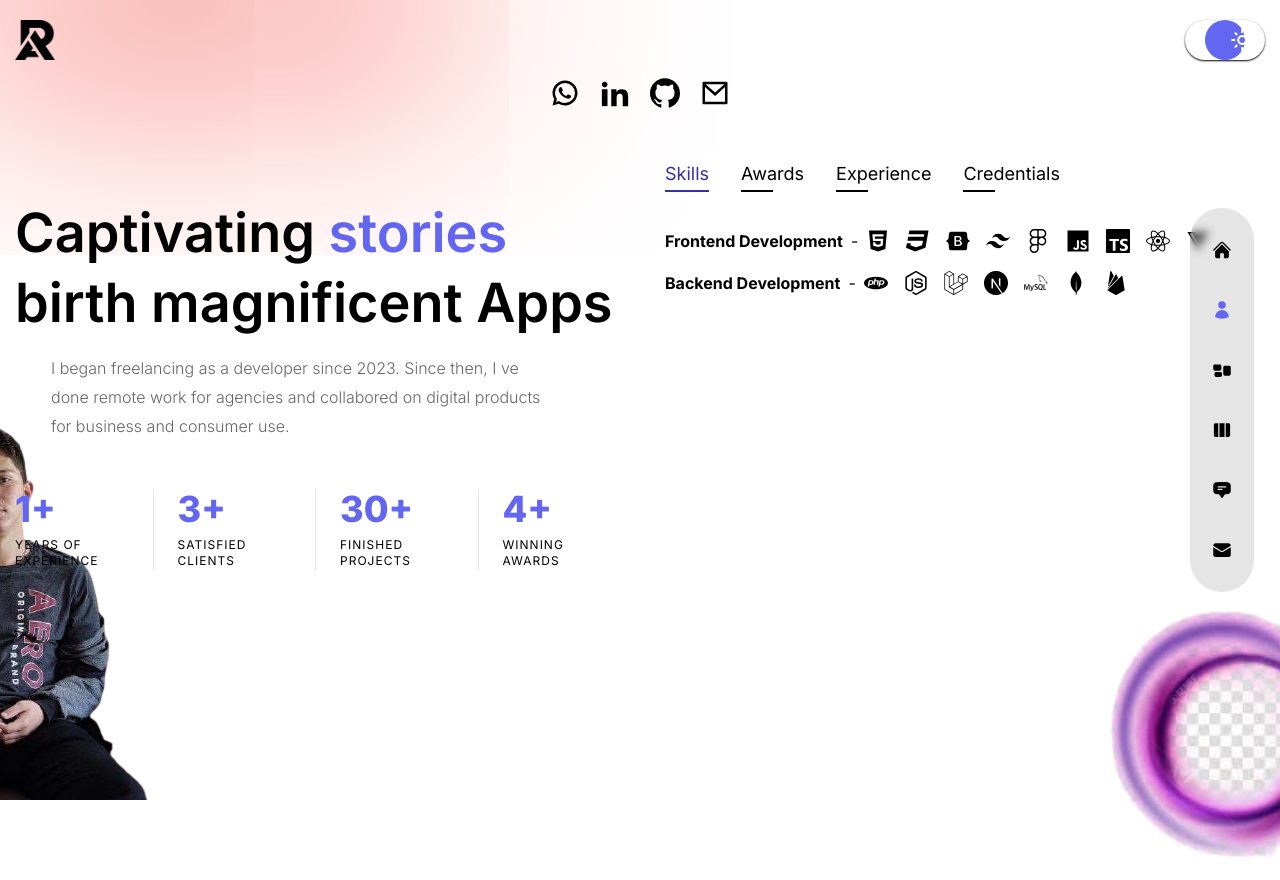
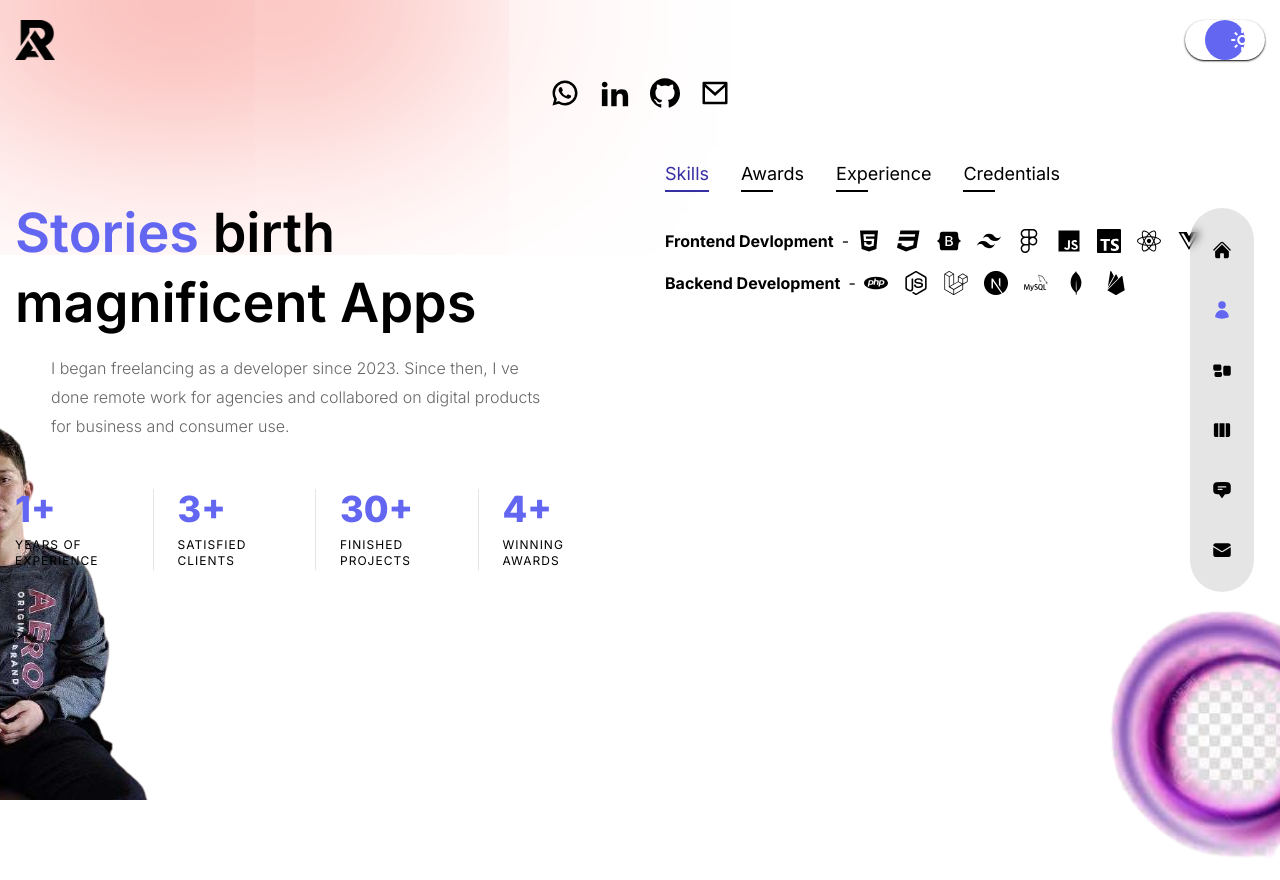
Before and after one commit to StarLordCraft/portfolio, a Next.js app: page /en/about in a window 1280 px wide. Shown: the top 880 px of the page. Built offline with nearby package versions, Linux system fonts and the light colour scheme.

Commit message:
translate en locale for the about page

```diff
--- a/src/app/[lang]/about/_components/AboutHero.tsx
+++ b/src/app/[lang]/about/_components/AboutHero.tsx
@@ -3,9 +3,10 @@ import { useState } from 'react';
 import Link from 'next/link';
 
 import { AboutDataItem, InfoItem } from '@/app/[lang]/about/page';
+import { Locale } from '@/i18n.config';
 
 export default function AboutHero({
-  aboutData,
+  aboutData
 }: {
   aboutData: AboutDataItem[];
 }) {
@@ -49,7 +50,7 @@ export default function AboutHero({
                     className=' hover:text-indigo-500 dark:hover:text-accent relative after:w-8 after:h-[2px] after:bg-black after:dark:bg-white
                     after:absolute after:left-0 after:-bottom-1 after:transition-all after:duration-300
                         hover:after:w-full hover:after:bg-indigo-500 dark:hover:after:bg-accent'>
-                    See Proof
+                    {item.proof}
                   </Link>
                 )}
 
--- a/src/app/[lang]/about/page.tsx
+++ b/src/app/[lang]/about/page.tsx
@@ -27,11 +27,15 @@ import {
   SiMysql,
 } from 'react-icons/si';
 
+import type { Locale } from '@/i18n.config';
+import { getDictionary } from '@/lang/dictionary';
+
 export interface InfoItem {
   readonly title: string;
   readonly stage?: string;
   readonly icons?: React.JSX.Element[];
   readonly link?: Url;
+  readonly proof?: string;
 }
 
 export interface AboutDataItem {
@@ -40,12 +44,19 @@ export interface AboutDataItem {
   readonly icons?: React.JSX.Element[];
 }
 
+
+export default async function Page({
+  params,
+}: {
+  params: { lang: Locale };
+}) {
+  const locale = await getDictionary(params.lang, 'about');
   const aboutData: AboutDataItem[] = [
     {
-    title: 'skills',
+      title: locale.skills.title,
       info: [
         {
-        title: 'Frontend Development',
+          title: locale.skills.frontend,
           icons: [
             <FaHtml5 key={1} />,
             <FaCss3 key={2} />,
@@ -59,7 +70,7 @@ const aboutData: AboutDataItem[] = [
           ],
         },
         {
-        title: 'Backend Development',
+          title: locale.skills.backend,
           icons: [
             <SiPhp key={1} />,
             <SiNodedotjs key={2} />,
@@ -73,44 +84,44 @@ const aboutData: AboutDataItem[] = [
       ],
     },
     {
-    title: 'awards',
+      title: locale.awards.title,
       info: [
         {
-        title: '+30.000,00 R$ High School Scholarship',
+          title: locale.awards.school,
           stage: '2020 - 2022',
           link: 'https://portal.montesclaros.mg.gov.br/noticia/educacao/prefeitura-realiza-cerimonia-de-encerramento-do-projeto-eu-vou-fazer-a-prova-brasil',
+          proof: locale.awards.proof,
         },
         {
-        title: 'Silver Medal - OBA',
+          title: locale.awards.OBA2020,
           stage: '2020 - 2021',
           link: 'http://www.oba.org.br/site/index.php/zerouminforma.com.br/estudante-da-escola-do-sesi-de-dourados-recebe-medalha-de-ouro-na-olimpiada-brasileira-de-astronomia-e-astronautica/?p=conteudo&idcat=22&pag=conteudo&acao=mostra&idaluno=2483&olimp=oba&ed=2020',
+          proof: locale.awards.proof,
         },
         {
-        title: 'Gold Medal - OBA',
+          title: locale.awards.OBA2021,
           stage: '2021 - 2022',
           link: 'http://www.oba.org.br/site/index.php/zerouminforma.com.br/estudante-da-escola-do-sesi-de-dourados-recebe-medalha-de-ouro-na-olimpiada-brasileira-de-astronomia-e-astronautica/?p=conteudo&idcat=22&pag=conteudo&acao=mostra&idaluno=413251&olimp=oba&ed=2021',
+          proof: locale.awards.proof,
         },
         {
-        title: 'Bronze Medal - OBA',
+          title: locale.awards.OBA2022,
           stage: '2022 - 2023',
           link: 'http://www.oba.org.br/site/index.php/zerouminforma.com.br/estudante-da-escola-do-sesi-de-dourados-recebe-medalha-de-ouro-na-olimpiada-brasileira-de-astronomia-e-astronautica/?p=conteudo&idcat=22&pag=conteudo&acao=mostra&idaluno=949023&olimp=oba&ed=2022',
+          proof: locale.awards.proof,
         },
       ],
     },
     {
-    title: 'experience',
+      title: locale.experience.title,
       info: [
         {
-        title: 'UX/UI Designer - XYZ Company',
-        stage: '2012 - 2023',
+          title: locale.experience.freelancer,
+          stage: '2022 - 2023',
         },
         {
-        title: 'Web Developer - ABC Agency',
-        stage: '2010 - 2012',
-      },
-      {
-        title: 'Intern - DEF Corporation',
-        stage: '2008 - 2010',
+          title: locale.experience.personal,
+          stage: '2021 - 2023',
         },
       ],
     },
@@ -118,28 +129,16 @@ const aboutData: AboutDataItem[] = [
       title: 'credentials',
       info: [
         {
-        title: 'Web Development - ABC University, LA, CA',
-        stage: '2011',
+          title: locale.credentials.academic,
+          stage: '2023 - 2027',
         },
         {
-        title: 'Computer Science Diploma - AV Technical Institute',
-        stage: '2009',
-      },
-      {
-        title:
-          'Certified Graphic Designer - ABC Institute, Los Angeles, CA',
-        stage: '2006',
-      },
+          title: locale.credentials.courses,
+          stage: '2021 - ????',
+        }
       ],
     },
   ];
-
-export default function Page({
-  params,
-}: {
-  params: { lang: string };
-}) {
-  console.log(params);
 
   return (
     <section className='h-full dark:bg-primaryDark/30 py-32 text-center dark:text-white xl:text-left'>
@@ -154,18 +153,16 @@ export default function Page({
           xl:flex-row gap-x-6'>
         <section className='flex-1 flex flex-col justify-center'>
           <h2 className='h2 fadeInRight'>
-            Captivating{' '}
+            {locale.title}
             <span className='text-indigo-500 dark:text-accent'>
-              stories
-            </span>{' '}
-            birth magnificent Apps
+              {locale.aboutHighlight}
+            </span>
+            {locale.aboutTitle2}
           </h2>
           <p
             className='max-w-[500px] mx-auto xl:mx-9 mb-6 xl:mb-12 px-2 xl:px-0
             text-black/60 dark:text-white/60 fadeInRight'>
-            I began freelancing as a developer since 2023. Since then,
-            I ve done remote work for agencies and collabored on
-            digital products for business and consumer use.
+            {locale.about}
           </p>
 
           <div
@@ -176,27 +173,27 @@ export default function Page({
                 start={0}
                 end={new Date().getFullYear() - 2023 || 1}
                 duration={8}
-                title='Years of experience'
+                title={locale.counters.experience}
               />
               <Counter
                 start={0}
                 end={3}
                 duration={8}
-                title='Satisfied Clients'
+                title={locale.counters.clients}
               />
 
               <Counter
                 start={0}
                 end={30}
                 duration={8}
-                title='Finished Projects'
+                title={locale.counters.projects}
               />
 
               <Counter
                 start={0}
                 end={4}
                 duration={8}
-                title='Winning Awards'
+                title={locale.counters.awards}
                 last={true}
               />
             </section>
--- /dev/null
+++ b/src/lang/en/about.ts
@@ -0,0 +1,45 @@
+export default {
+
+    skills:{
+        title: 'skills',
+        frontend: 'Frontend Devlopment',
+        backend: 'Backend Development'
+    },
+
+
+    awards: {
+        proof: 'See Proof',
+        title: 'awards',
+        school: '+30.000,00 R$ High School Scholarship',
+        OBA2020: 'Silver Medal - OBA',
+        OBA2021: 'Gold Medal - OBA',
+        OBA2022: 'Bronze Medal - OBA',
+    },
+
+    experience: {
+        title: 'experience',
+        freelancer: 'Web Developer - many companies',
+        personal: 'FullStack engineer - many own projects'
+    },
+
+    credentials: {
+        academic: 'Informaiton Systems - UNIMONTES',
+        courses: 'Many Free Courses at web'
+    },
+
+    aboutTitle: 'Captivating ',
+    aboutHighlight: 'Stories ',
+    aboutTitle2: 'birth magnificent Apps',
+
+    about: `I began freelancing as a developer since 2023. Since then,
+    I ve done remote work for agencies and collabored on
+    digital products for business and consumer use.`,
+
+    counters: {
+        experience: 'Years of experience',
+        clients: 'Satisfied Clients',
+        projects: 'Finished Projects',
+        awards: 'Winning Awards',
+    }
+
+}
```
Lines whose indentation alone changed are shown as unchanged.
